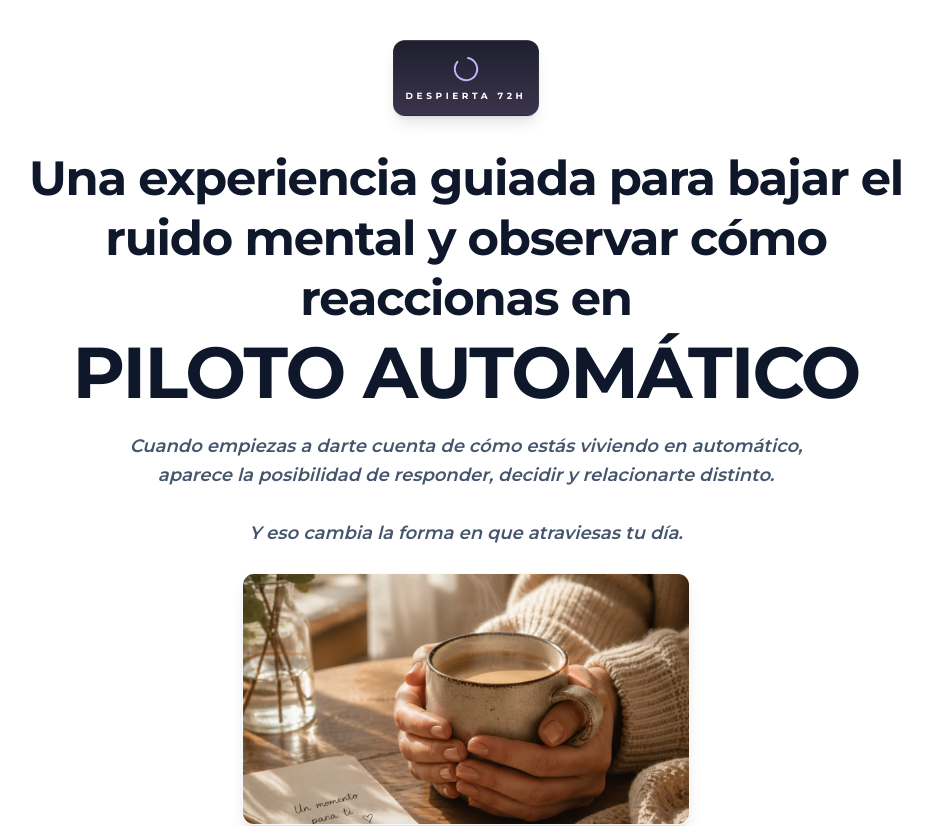
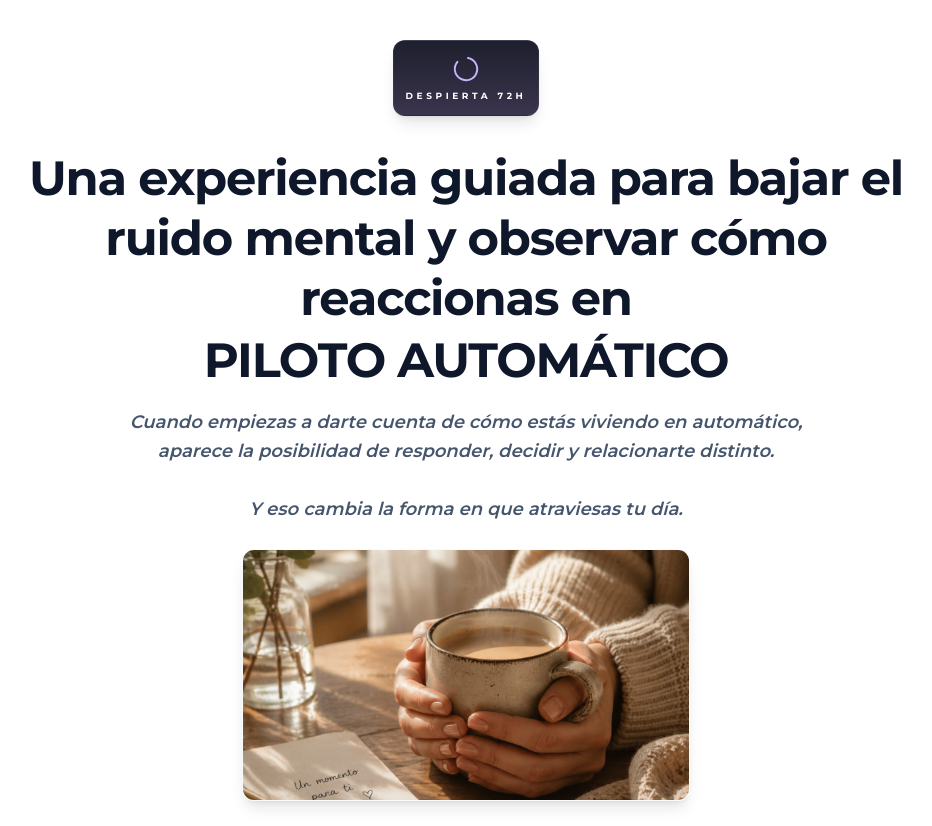
Before and after one commit to cursossolange/despierta-72h, a React (Vite) app: page / in a window 1280 px wide. Shown: the top 826 px of the page, without its empty margins (174-1106 px from the left). Built offline with nearby package versions, Linux system fonts and the light colour scheme; no server answers.

Commit message:
Update LandingPage.tsx

```diff
--- a/src/components/LandingPage.tsx
+++ b/src/components/LandingPage.tsx
@@ -163,7 +163,7 @@ export default function LandingPage({ onPurchase }: LandingPageProps) {
     Una experiencia guiada para bajar el ruido mental y observar cómo reaccionas en
   </span>
   <br />
-  <span className="block text-4xl md:text-7xl mt-2 uppercase tracking-tight">
+  <span className="block text-3xl md:text-5xl mt-2 uppercase tracking-tight font-black">
     piloto automático
   </span>
 </h1>
```
